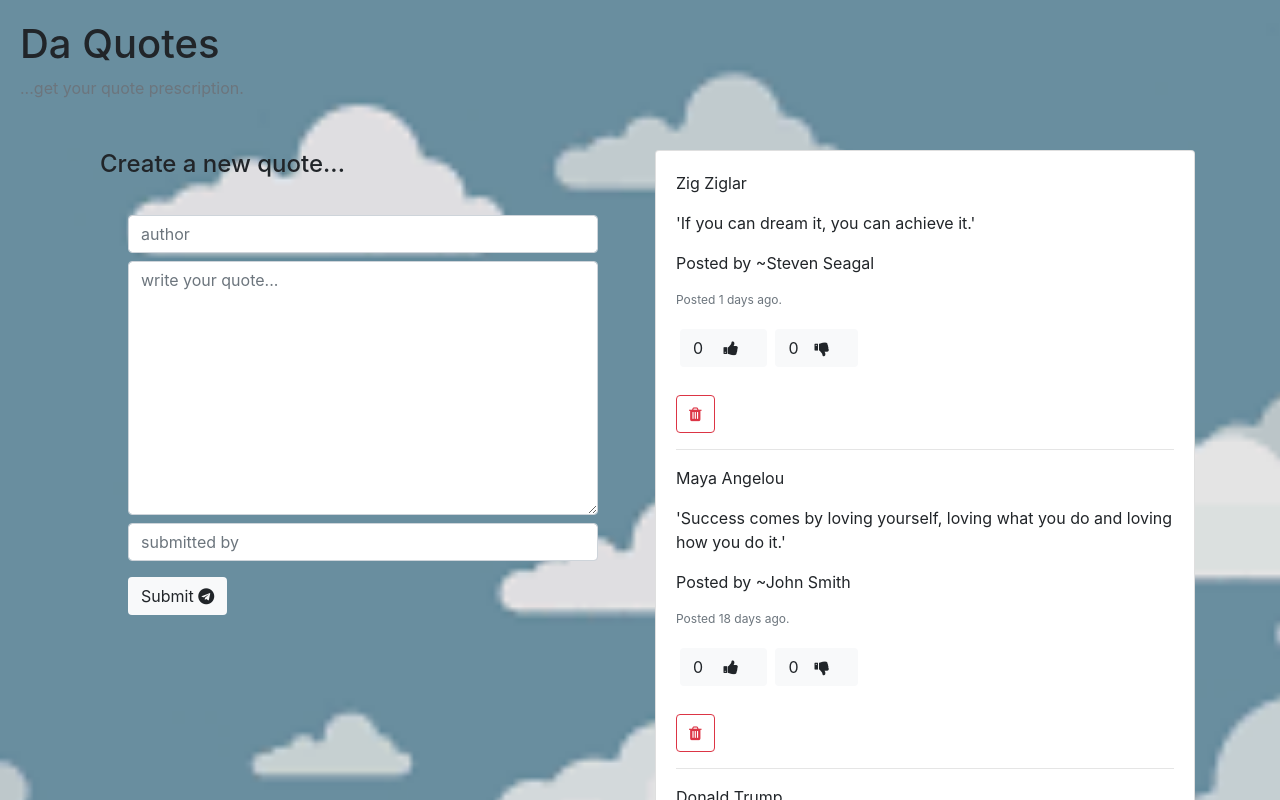
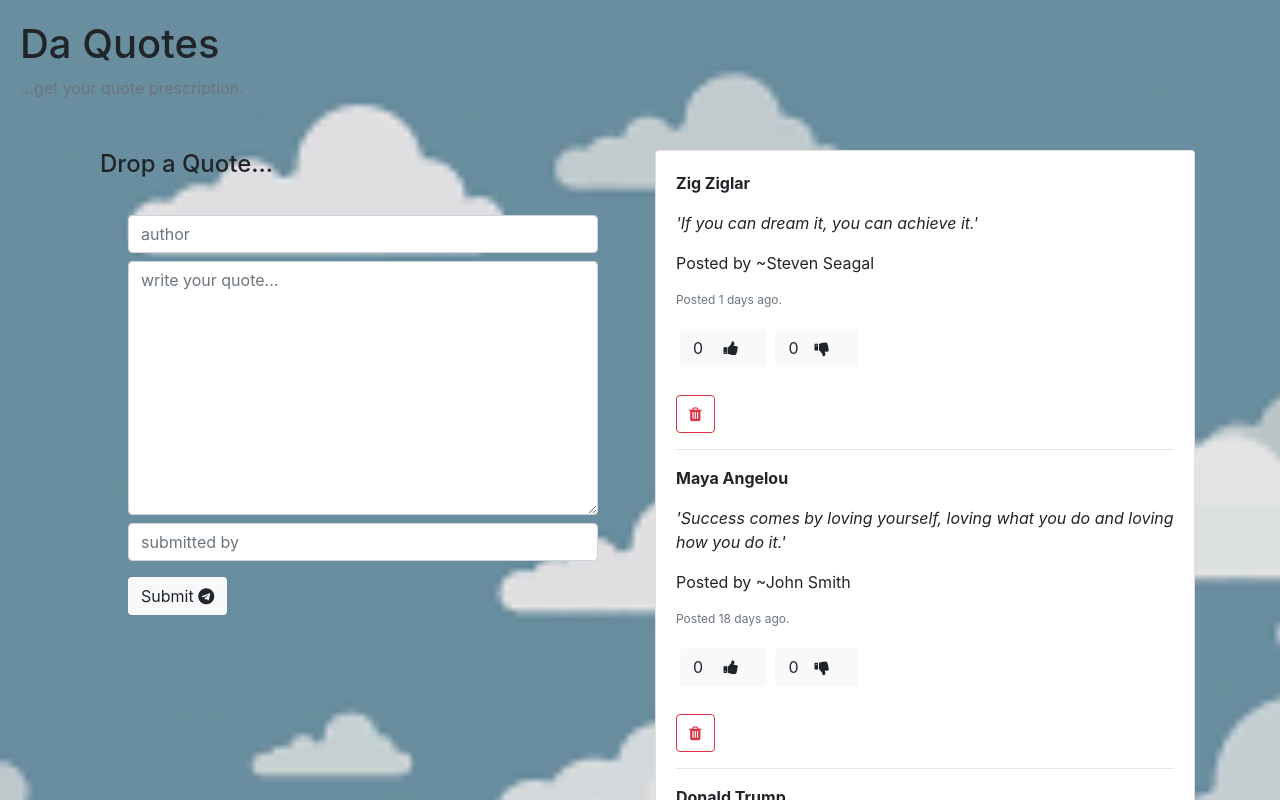
Before and after one commit to jakesIII/quote-ting, an Angular app: page / in a window 1280 px wide. Shown: the top 800 px of the page. Built offline with nearby package versions, Linux system fonts and the light colour scheme.

Commit message:
add style to texts

```diff
--- a/src/app/quote-detail/quote-detail.component.css
+++ b/src/app/quote-detail/quote-detail.component.css
@@ -0,0 +1,3 @@
+p{
+    font-family: -apple-system, BlinkMacSystemFont, 'Segoe UI', Roboto, Oxygen, Ubuntu, Cantarell, 'Open Sans', 'Helvetica Neue', sans-serif;
+}
--- a/src/app/quote-detail/quote-detail.component.html
+++ b/src/app/quote-detail/quote-detail.component.html
@@ -1,6 +1,8 @@
-<p>{{quote.author}}</p>
-<p> {{quote.quote}} </p>
-<p>Posted by ~{{quote.submitter}} </p>
+<section>
+     <p><b>{{quote.author}}</b></p>
+     <p><em>{{quote.quote}}</em></p>
+     <p>Posted by ~{{quote.submitter}} </p>
+</section>
 <p class="text-muted" style="font-size:12px;">Posted {{quote.datePost|dateCount}} days ago.</p>
 
 <span>
--- a/src/app/quote-form/quote-form.component.html
+++ b/src/app/quote-form/quote-form.component.html
@@ -1,5 +1,5 @@
 <div class="container-fluid">
-    <h4>Create a new quote...</h4>
+    <h4>Drop a Quote... </h4>
 
     <form (ngSubmit)='submitQuote(); quoteForm.reset()' #quoteForm='ngForm' class="form-group card-body ">
         <input type="text" placeholder="author" class="form-control m-2" name="author" [(ngModel)]="newQuote.author" #author='ngModel' required>
```
